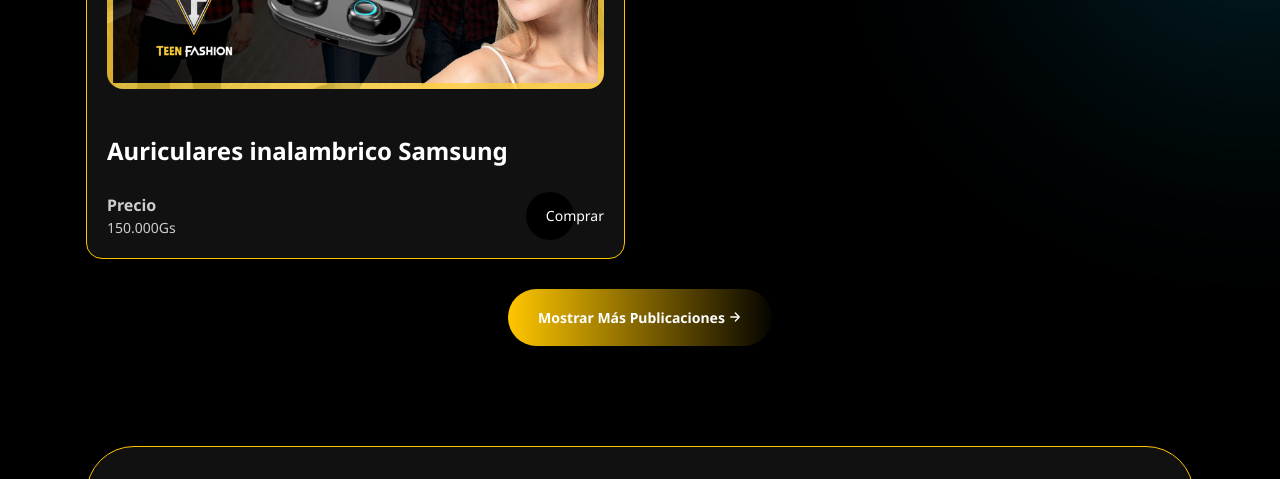
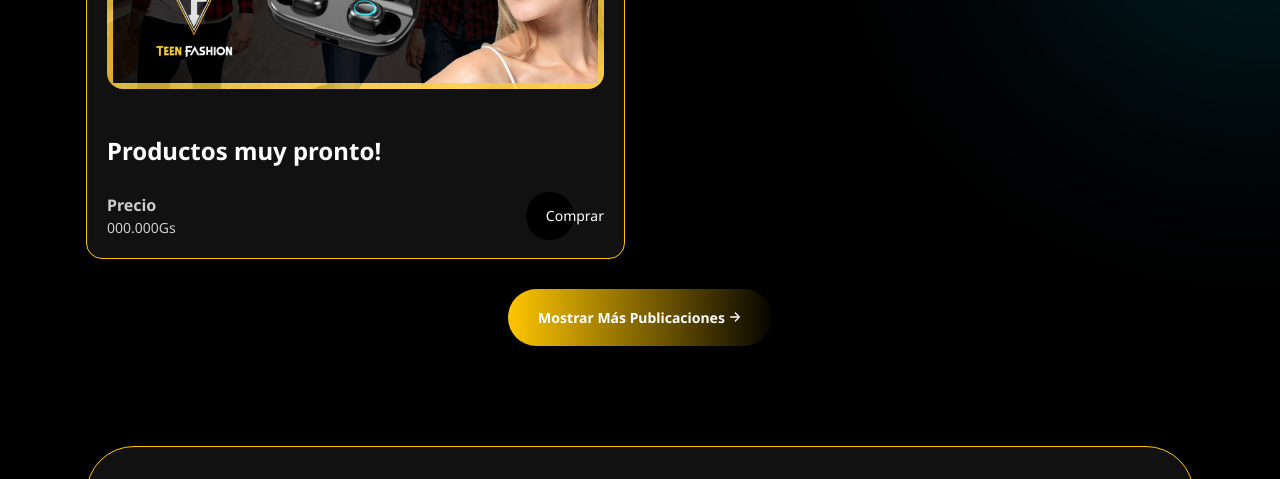
Before and after one commit to TeenFashionPy/productos, a plain HTML site: page index.html in a window 1280 px wide. Shown: the part 1500-1979 px from the top of the page. Drawn offline with nearby package versions, Linux system fonts and the light colour scheme.

Commit message:
Update index.html

```diff
--- a/index.html
+++ b/index.html
@@ -356,7 +356,7 @@
 
                   <h3 class="headline headline-3">
                     <a href="https://www.hackaboss.com/blog/futuro-programadores" class="card-title hover-2">
-                      Auriculares inalambrico Samsung
+                      Productos muy pronto!
                     </a>
                   </h3>
 
@@ -367,7 +367,7 @@
                       <div>
                         <p class="card-title">Precio</p>
 
-                        <p class="card-subtitle">150.000Gs</p>
+                        <p class="card-subtitle">000.000Gs</p>
                       </div>
                     </div>
 
```
